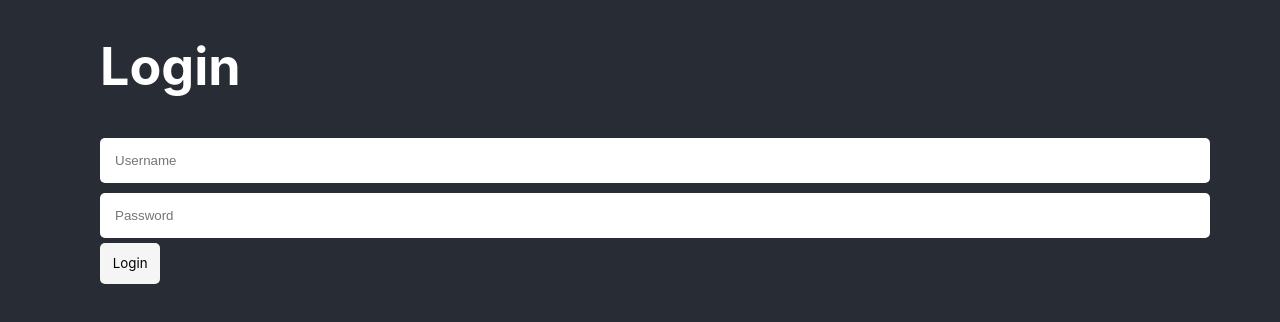
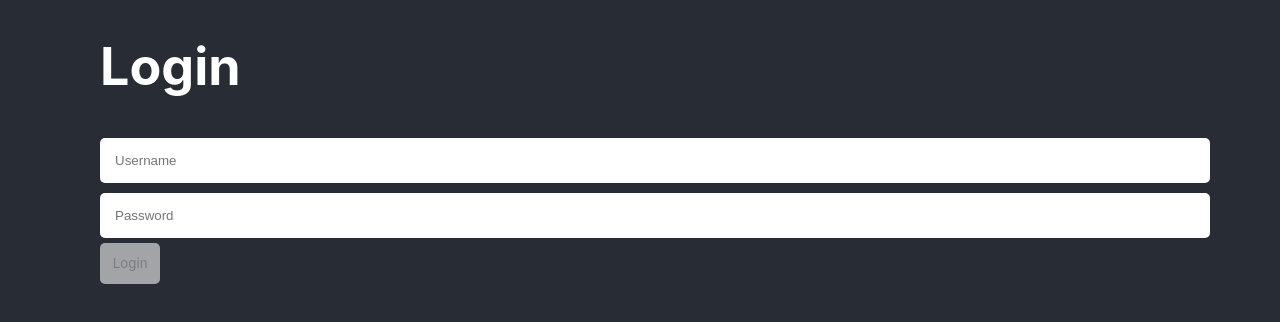
Before and after one commit to douryne/react-contacts-app, a React (Create React App) app: page / in a window 1280 px wide. Shown: the top 322 px of the page. Built offline with nearby package versions, Linux system fonts and the light colour scheme.

Commit message:
useBtnWithFilledForms hook

```diff
--- /dev/null
+++ b/src/hooks/useBtnWithFilledForm.tsx
@@ -0,0 +1,13 @@
+import {useMemo} from 'react';
+
+interface IForm {
+  [key: string]: string
+}
+
+export const useBtnWithFilledForm  = (form: IForm): boolean => {
+  const isFormFilled = useMemo(() => {
+    return Object.values(form).every(inputVal => inputVal !== '')
+  }, [form])
+
+  return isFormFilled;
+}
--- a/src/pages/Login.tsx
+++ b/src/pages/Login.tsx
@@ -1,14 +1,17 @@
 import React, { useState } from 'react';
 import {Button} from '../components/UI/Button/Button';
 import {Input} from '../components/UI/Input/Input';
+import { useBtnWithFilledForm } from '../hooks/useBtnWithFilledForm';
 
 interface IForm {
-  username: string,
+  [username: string]: string,
   password: string
 }
 
 export const Login: React.FC = () => {
   const [form, setForm] = useState<IForm>({username: '', password: ''});
+
+  const isFormFilled = useBtnWithFilledForm(form);
 
   const login = (event: React.FormEvent) => {
     event.preventDefault();
@@ -31,7 +34,7 @@ export const Login: React.FC = () => {
           type='password'
           placeholder='Password'
         />
-        <Button>Login</Button>
+        <Button disabled={!isFormFilled}>Login</Button>
       </form>
     </div>
   );
```
